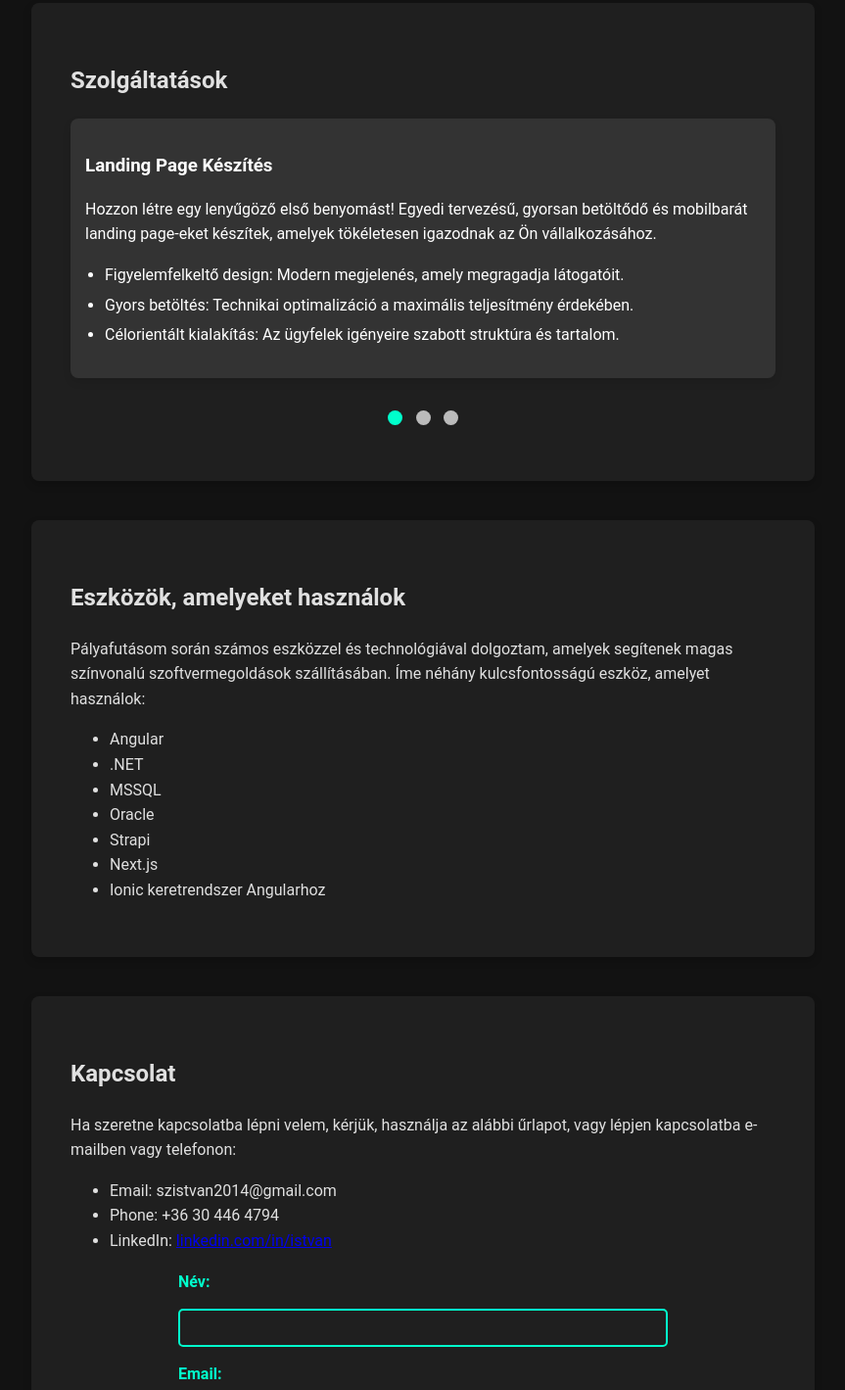
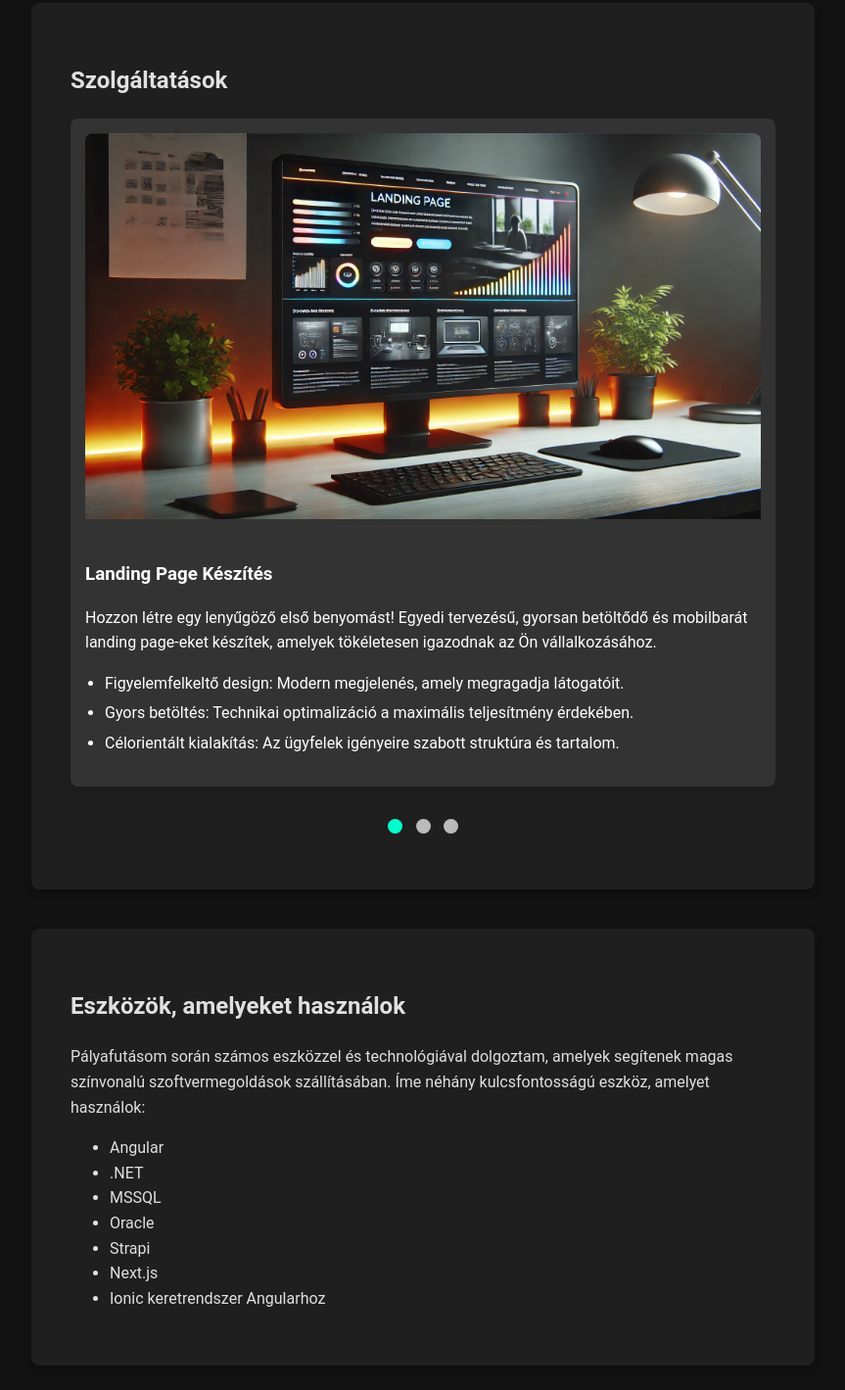
Before and after one commit to szoboszlaiii/portfoliov2, a plain HTML site: page index.html in a window 1280 px wide. Shown: the part 1480-2899 px from the top of the page at 98% size, without its empty margins (208-1071 px from the left). Drawn offline with Linux system fonts and the light colour scheme.

Commit message:
képek a servicehez

```diff
--- a/index.html
+++ b/index.html
@@ -48,6 +48,7 @@
         <h2>Services</h2>
         <div class="service-list">
             <div class="service">
+                <img src="images/service1_v3.webp" alt="Landing Page Design" class="service-image">
                 <h3>Landing Page Creation</h3>
                 <p>Make a stunning first impression! We design custom, fast-loading, and mobile-friendly landing pages tailored to your business needs.</p>
                 <ul>
@@ -57,6 +58,7 @@
                 </ul>
             </div>
             <div class="service">
+                <img src="images/service2_v3.webp" alt="Admin Panel Design" class="service-image">
                 <h3>Landing Page with Admin Panel (Powered by Strapi)</h3>
                 <p>Take full control of your website! We offer custom-designed landing pages with a built-in admin panel and database, enabling you to easily modify your content anytime. The admin panel is powered by Strapi, a modern, fast, and flexible content management system.</p>
                 <ul>
@@ -67,6 +69,7 @@
                 </ul>
             </div>
             <div class="service">
+                <img src="images/service3_v2.webp" alt="Event Management System" class="service-image">
                 <h3>Event Management and Booking System</h3>
                 <p>Simplify and automate event organization or appointment scheduling. We create custom web applications tailored to your business needs.</p>
                 <ul>
@@ -101,7 +104,7 @@
         <p>If you would like to get in touch, please use the form below or reach out via email or phone:</p>
         <ul>
             <li>Email: szistvan2014@gmail.com</li>
-            <li>Phone: +36 30 446 4794</li>
+            <li id="phone-label">Phone: +36 30 446 4794</li>
             <li>LinkedIn: <a href="https://www.linkedin.com/in/istv%C3%A1n-szoboszlai-692b12223?utm_source=share&utm_campaign=share_via&utm_content=profile&utm_medium=ios_app&fbclid=IwZXh0bgNhZW0CMTAAAR3rj-r5b4xUzYWTuB8SgeDn-o6bYrcjMYt8ZxvheueCRtLxE5M4x8cHVi8_aem_LX60al63cuENsMKUkh72MQ" target="_blank">linkedin.com/in/istvan</a></li>
         </ul>
         <form id="contact-form">
--- a/script.js
+++ b/script.js
@@ -29,6 +29,7 @@ const translations = {
             message: "Message:",
             send: "Send"
         },
+        phone: "Phone:",
         serviceDescriptions: [
             {
                 title: "Landing Page Creation",
@@ -98,13 +99,14 @@ const translations = {
         },
         about: "",
         services: "Szolgáltatások",
-        contact: "Ha szeretne kapcsolatba lépni velem, kérjük, használja az alábbi űrlapot, vagy lépjen kapcsolatba e-mailben vagy telefonon:",
+        contact: "Ha szeretne kapcsolatba lépni velem, kérem, használja az alábbi űrlapot, vagy lépjen kapcsolatba e-mailben vagy telefonon:",
         form: {
             name: "Név:",
             email: "Email:",
             message: "Üzenet:",
             send: "Küldés"
         },
+        phone: "Telefon:",
         serviceDescriptions: [
             {
                 title: "Landing Page Készítés",
@@ -177,6 +179,7 @@ function updateLanguage(language) {
     document.querySelector('label[for="email"]').textContent = translations[language].form.email;
     document.querySelector('label[for="message"]').textContent = translations[language].form.message;
     document.querySelector('button[type="submit"]').textContent = translations[language].form.send;
+    document.getElementById('phone-label').textContent = `${translations[language].phone} +36 30 446 4794`;
     document.querySelectorAll('.service').forEach((serviceElement, index) => {
         const serviceData = translations[language].serviceDescriptions[index];
         serviceElement.querySelector('h3').textContent = serviceData.title;
@@ -266,7 +269,12 @@ function showSlide(index) {
     }
 
     slides.forEach((slide, i) => {
-        slide.style.display = i === currentSlideIndex ? 'block' : 'none';
+        slide.style.display = 'none';
+        slide.classList.remove('active');
+        if (i === currentSlideIndex) {
+            slide.style.display = 'block';
+            setTimeout(() => slide.classList.add('active'), 10); // Add a slight delay to trigger animation
+        }
     });
 
     dots.forEach((dot, i) => {
--- a/styles.css
+++ b/styles.css
@@ -130,6 +130,7 @@ section {
 }
 
 .service {
+    display: none;
     flex: 1 1 calc(33.333% - 20px);
     box-sizing: border-box;
     margin-bottom: 20px;
@@ -138,6 +139,14 @@ section {
     color: #fff;
     border-radius: 8px;
     box-shadow: 0 4px 8px rgba(0, 0, 0, 0.1);
+    transition: opacity 0.5s ease;
+    opacity: 0;
+    overflow: hidden;
+}
+
+.service.active {
+    display: block;
+    opacity: 1;
 }
 
 .service h3 {
@@ -637,3 +646,11 @@ header, .hero-header, .hero-nav, section, footer {
         display: none;
     }
 }
+
+.service-image {
+    width: 100%;
+    height: auto;
+    object-fit: cover;
+    border-radius: 8px 8px 0 0;
+    margin-bottom: 15px;
+}
```
Also changed, not shown: images/service1_v3.webp (added), images/service2_v3.webp (added), images/service3_v2.webp (added).
